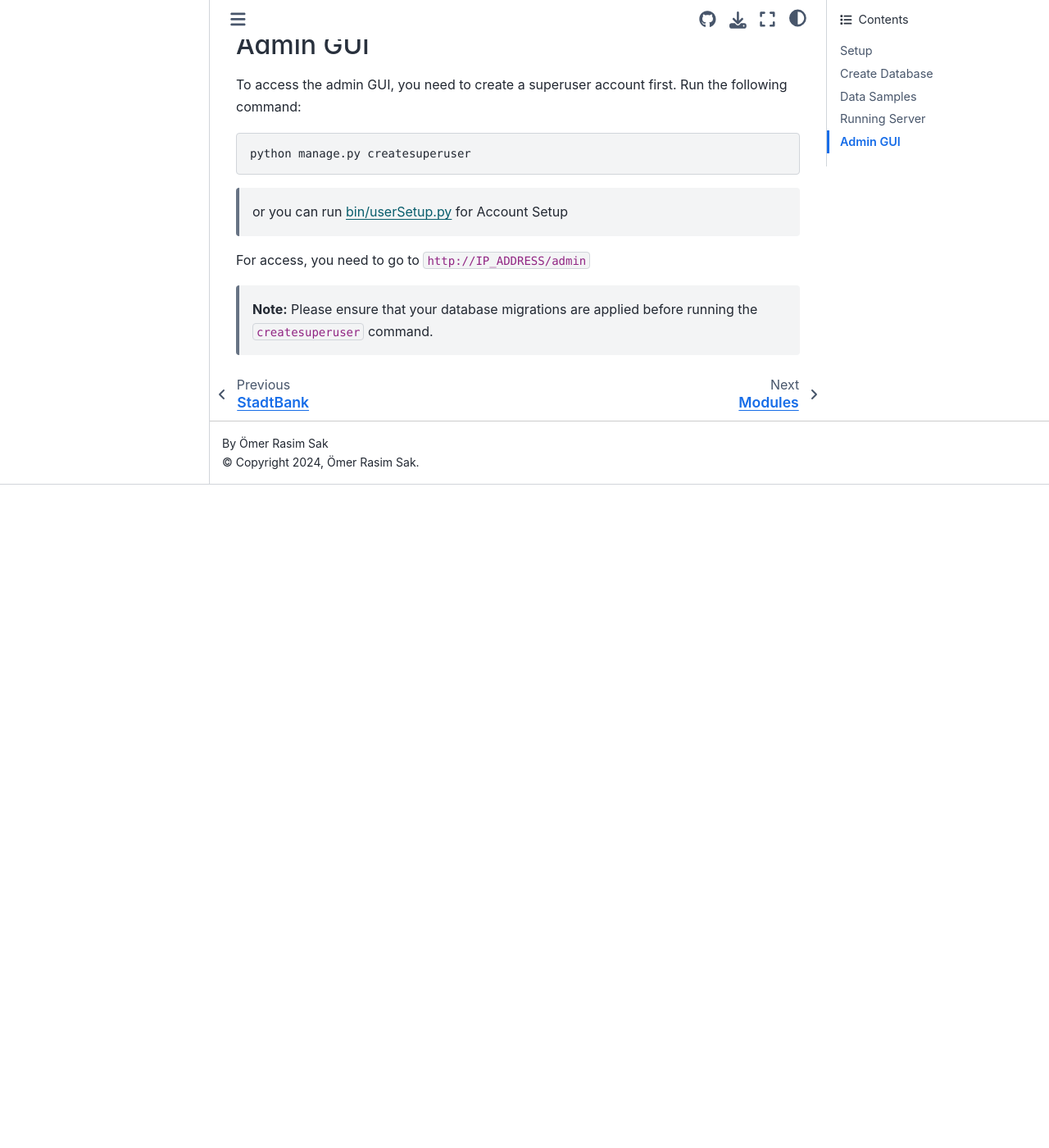
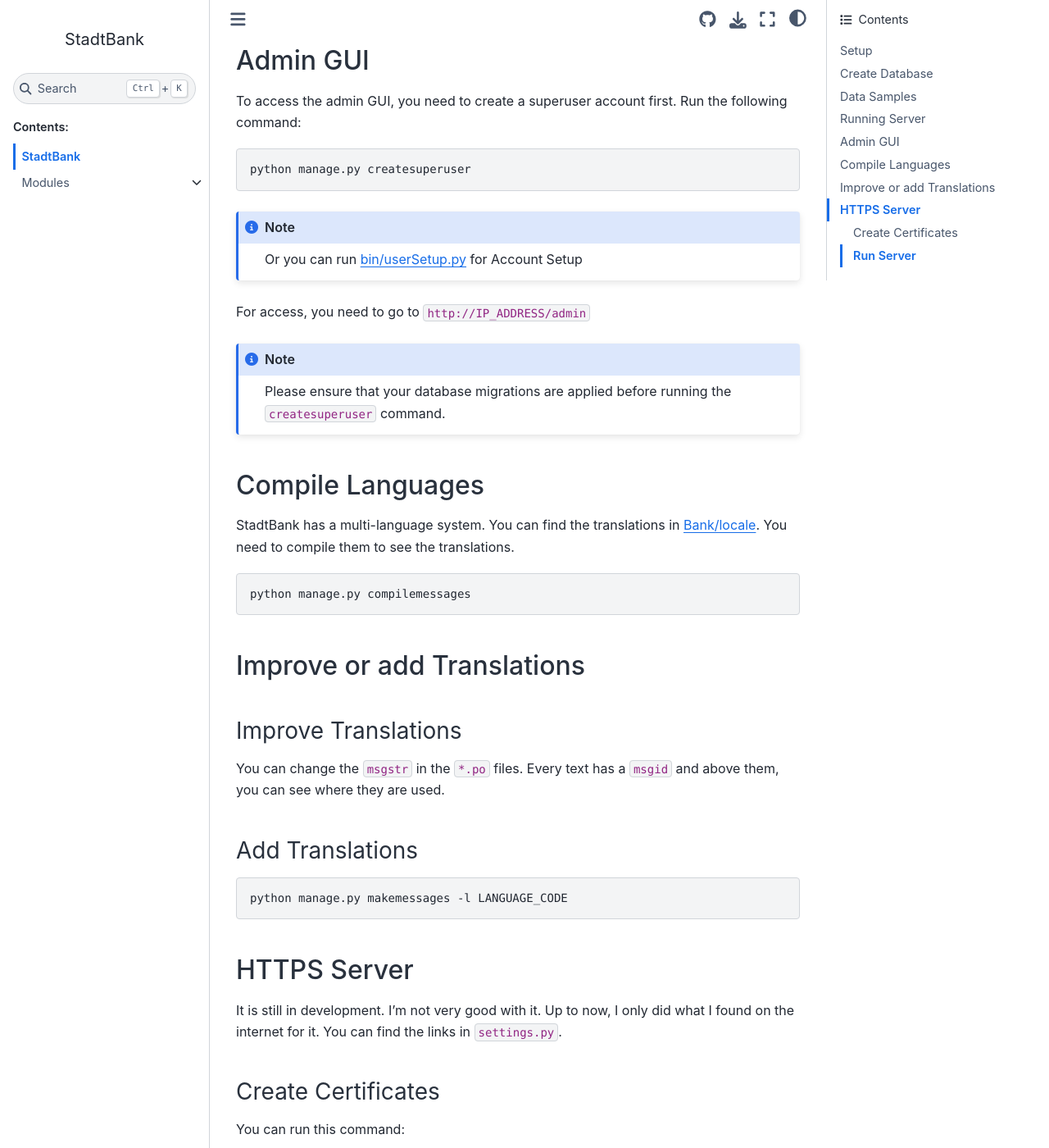
Before and after one commit to Kafalar-Karisik/StadtBank, a Sphinx documentation site: the page built from docs/source/README.rst, in a window 1280 px wide and 1400 px high, scrolled down 1617 px. Shown: the whole window at 82% size. Built offline with Sphinx 7.4.7 and the Sphinx Book theme 1.1.4, drawn with Linux system fonts in a browser that asks for light colours; before the commit the page ends 2208 px from its top, so only the background shows below that; some of the changed text lies outside the part shown.

Commit message:
Documentation Updates

```diff
--- a/docs/modules/models.rst
+++ b/docs/modules/models.rst
@@ -3,8 +3,5 @@
 .. autoclass:: Bank.models.Customer
 ..    :members:
 
-.. autoclass:: Bank.models.tion
+.. autoclass:: Bank.models.Action
 ..    :members:
-
-.. autoclass:: Bank.models.Credit
-..    :members:
--- a/docs/source/README.rst
+++ b/docs/source/README.rst
@@ -18,7 +19,7 @@
 Activate virtual environment (for Unix-based systems)
 ^^^^^^^^^^^^^^^^^^^^^^^^^^^^^^^^^^^^^^^^^^^^^^^^^^^^^
 
-.. code:: shell
+.. code-block:: shell
 
    python -m venv .venv
    source .venv/bin/activate
@@ -26,7 +27,7 @@
 Activate virtual environment (for Windows)
 ^^^^^^^^^^^^^^^^^^^^^^^^^^^^^^^^^^^^^^^^^^
 
-.. code:: shell
+.. code-block:: shell
 
    python -m venv .venv
    .venv\scripts\activate
@@ -36,7 +37,7 @@
 
 Install the required Python Modules
 
-.. code:: shell
+.. code-block:: shell
 
    python -m pip install -r requirements.txt
 
@@ -45,50 +46,96 @@
 
 To set up the database, perform the following step:
 
--  Show up to migration files:
+Show up to migration files:
 
-   .. code:: shell
+.. code-block:: shell
 
-      python manage.py migrate
+   python manage.py migrate
 
 Data Samples
 ------------
 
-You can use the `bin/randCus.py <bin/randCus.py>`__ and
-`bin/randAct.py <bin/randAct.py>`__ for generating sample data for your
-database.
+You can use the `bin/randCus.py <bin/randCus.py>`_ and `bin/randAct.py <bin/randAct.py>`_ for generating sample data for your database.
 
 Running Server
 --------------
 
 After all setup, you can run the program with:
 
-.. code:: shell
+.. code-block:: shell
 
    python manage.py runserver
 
-..
+.. note::
 
-   Use ``--insecure`` if you can’t get Static Files
+   Use ``--insecure`` if you can't get Static Files
 
 Admin GUI
 ---------
 
-To access the admin GUI, you need to create a superuser account first.
-Run the following command:
+To access the admin GUI, you need to create a superuser account first. Run the following command:
 
-.. code:: shell
+.. code-block:: shell
 
    python manage.py createsuperuser
 
-..
+.. note::
 
-   or you can run `bin/userSetup.py <modules/scripts.html#bin.userSetup>`__ for Account Setup
+   Or you can run `bin/userSetup.py <bin/userSetup.py>`_ for Account Setup
 
 For access, you need to go to ``http://IP_ADDRESS/admin``
 
-   **Note:** Please ensure that your database migrations are applied
-   before running the ``createsuperuser`` command.
+.. note::
 
-.. |Pylint| image:: https://github.com/Kafalar-Karisik/StadtBank/actions/workflows/pylint.yml/badge.svg?branch=Django-Tailwind
-   :target: https://github.com/Kafalar-Karisik/StadtBank/actions/workflows/pylint.yml
+   Please ensure that your database migrations are applied before running the ``createsuperuser`` command.
+
+Compile Languages
+-----------------
+
+StadtBank has a multi-language system. You can find the translations in `Bank/locale <Bank/locale/>`_. You need to compile them to see the translations.
+
+.. code-block:: shell
+
+   python manage.py compilemessages
+
+Improve or add Translations
+---------------------------
+
+Improve Translations
+~~~~~~~~~~~~~~~~~~~~
+
+You can change the ``msgstr`` in the ``*.po`` files. Every text has a ``msgid`` and above them, you can see where they are used.
+
+Add Translations
+~~~~~~~~~~~~~~~~
+
+.. code-block:: shell
+
+   python manage.py makemessages -l LANGUAGE_CODE
+
+HTTPS Server
+------------
+
+It is still in development. I'm not very good with it. Up to now, I only did what I found on the internet for it. You can find the links in ``settings.py``.
+
+Create Certificates
+~~~~~~~~~~~~~~~~~~~
+
+You can run this command:
+
+.. code-block:: shell
+
+   openssl req -x509 -newkey rsa:4096 -keyout cets/server.key -out cers/server.pem -days 365 -nodes
+
+Or you can use the `certs/file.sh <certs/file.sh>`_ for CA certificate.
+
+.. note::
+
+   CHECK THE CONFIGURATION IN `certs/file.sh <certs/file.sh>`_ BEFORE RUNNING IT !!!
+
+Run Server
+~~~~~~~~~~
+
+.. code-block:: shell
+
+   python manage.py runserver
```
Also changed, not shown: other parts of docs/source/README.rst (+3 -2 lines).
